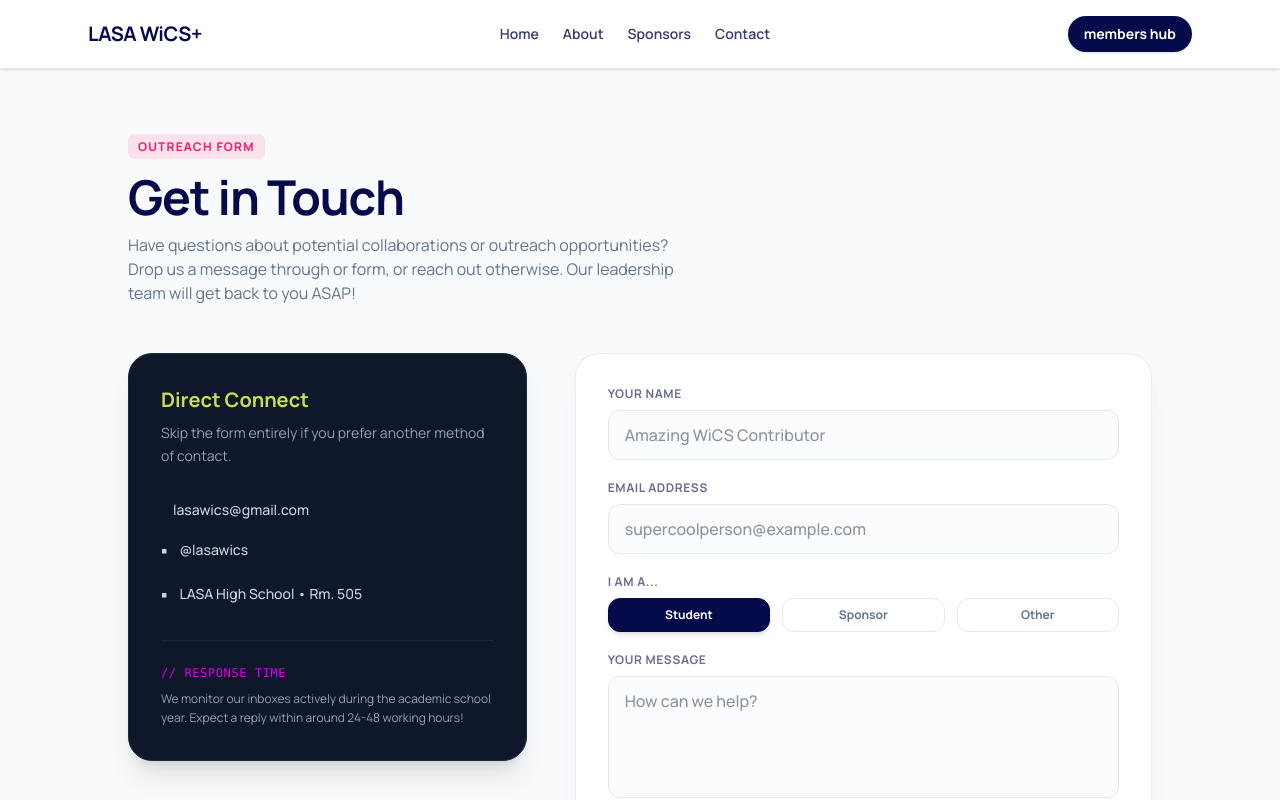
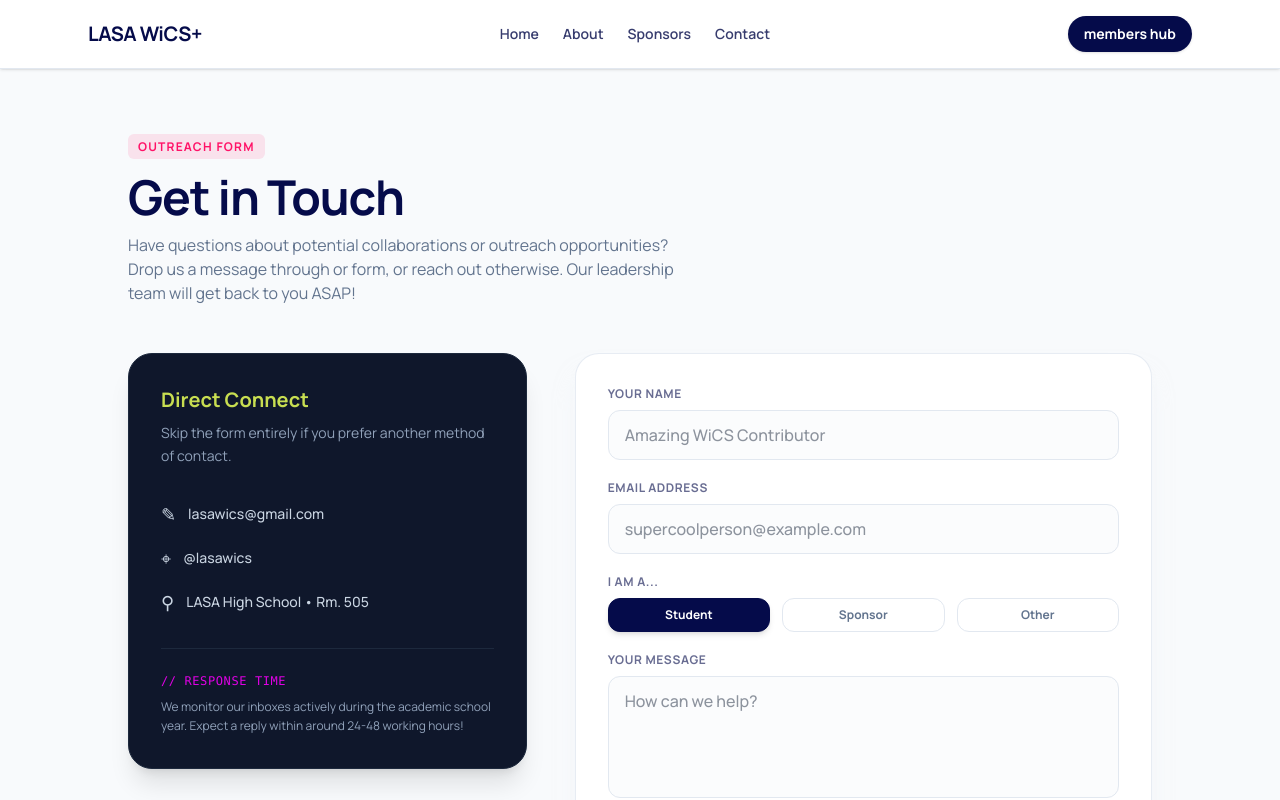
Before and after one commit to raspbytes/lasawics, a React (Vite) app: page /contact in a window 1280 px wide. Shown: the top 800 px of the page. Built offline with nearby package versions, Linux system fonts and the light colour scheme.

Commit message:
emojis no unicode yes

```diff
--- a/src/pages/Contact.jsx
+++ b/src/pages/Contact.jsx
@@ -43,19 +43,19 @@ export default function Contact() {
 
             <div className="space-y-4 font-medium text-sm text-slate-300">
               <div className="flex items-center gap-3">
-                <span className="text-lg"></span>
+                <span className="text-lg">✎</span>
                 <a href="mailto:lasawics@gmail.com" className="hover:text-wics-pink transition-colors">
                   lasawics@gmail.com
                 </a>
               </div>
               <div className="flex items-center gap-3">
-                <span className="text-lg">▪</span>
+                <span className="text-lg">⌖</span>
                 <a href="https://instagram.com" target="_blank" rel="noopener noreferrer" className="hover:text-wics-magenta transition-colors">
                   @lasawics
                 </a>
               </div>
               <div className="flex items-center gap-3">
-                <span className="text-lg">▪</span>
+                <span className="text-lg">⚲</span>
                 <span>LASA High School • Rm. 505</span>
               </div>
             </div>
@@ -74,7 +74,7 @@ export default function Contact() {
           <div className="md:col-span-7 bg-white border border-slate-200/80 p-8 rounded-3xl shadow-xl shadow-slate-100/50">
             {submitted ? (
               <div className="text-center py-12 flex flex-col items-center animate-fade-in">
-                <span className="text-4xl">✨</span>
+                <span className="text-4xl">˗ˏˋ ꒰ ✉︎ ꒱ ˎˊ˗</span>
                 <h3 className="text-2xl font-black text-wics-dark mt-4">Message Sent!</h3>
                 <p className="text-sm text-slate-400 mt-2 max-w-sm">
                   Thank you for reaching out. Your entry has been succesfully submitted, and we will get back to you ASAP.
```
